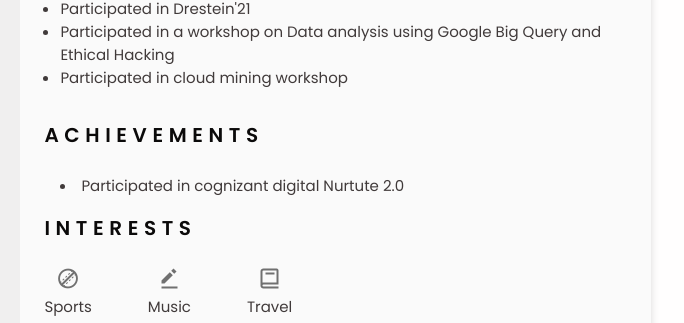
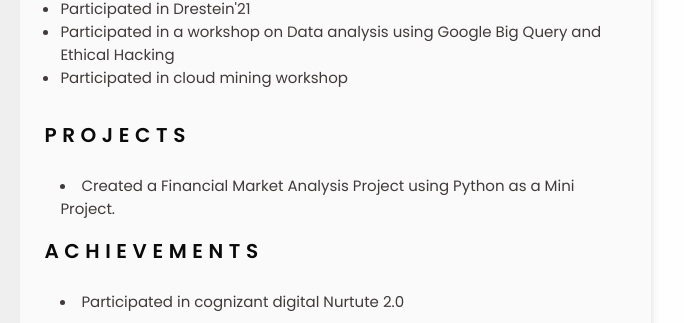
Before and after one commit to Maheshadem/Mahesh-Kumar-Reddy, a plain HTML site: page index.html in a window 1280 px wide. Shown: the part 381-704 px from the top of the page, 473-1157 px from the left. Drawn offline with nearby package versions, Linux system fonts and the light colour scheme.

Commit message:
Update index.html

```diff
--- a/index.html
+++ b/index.html
@@ -249,6 +249,20 @@
                             </div>
                         </div>
                     </section>
+                                <section class="certificate section" id="certificates">
+                        <h2 class="section-title">PROJECTS</h2>
+                        <div class="certificate__container bd-grid">
+                            <div class="certificate__content">
+                                <!-- <h3 class="certificate__title">Awards & Honours</h3> -->
+                                 <li class = "li_what_i_do" class="profile__description">Created a Financial Market Analysis Project using Python as a Mini Project.</li>
+
+                             </div>
+                            <!-- <div class="certificate__content">
+                                <h3 class="certificate__title">Leadership</h3>
+                                <li class = "li_what_i_do" class="profile__description">Leader of OWASP - Sathyabama Student Chapter<a class='section-title bx bx-link bx-tada' target="_blank" href="https://owasp.org/www-chapter-sathyabama-institute-of-science-and-technology/"></a></li>
+                            </div> -->
+                        </div>
+                    </section>
                     <!--========== ACHIEVEMENT ==========-->
                     <section class="certificate section" id="certificates">
                         <h2 class="section-title">Achievements</h2>
```
